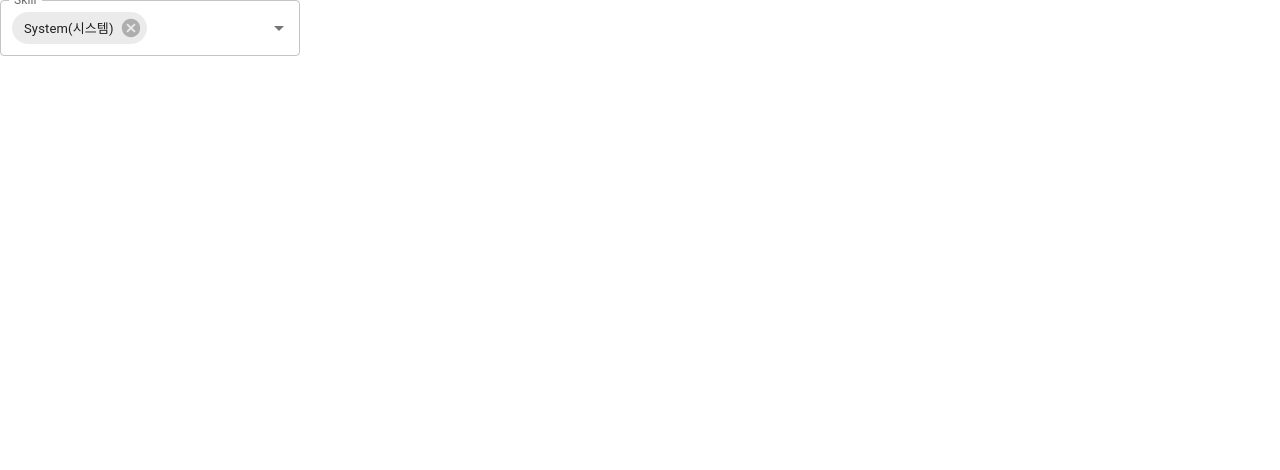
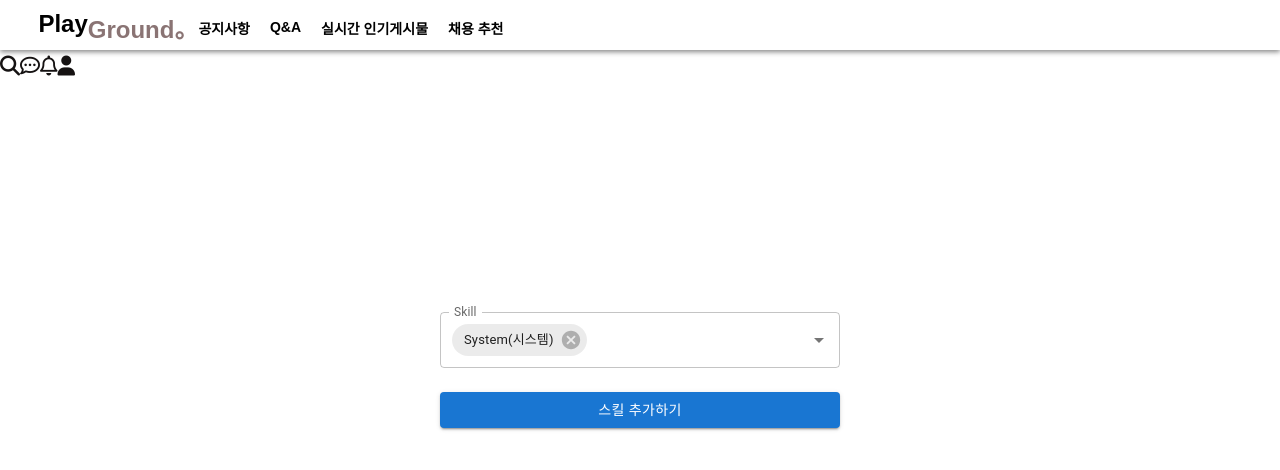
Before and after one commit to jaynamm/playground-react, a React (Create React App) app: page /mypage/myskill in a window 1280 px wide. Shown: the top 470 px of the page. Built offline with nearby package versions, Linux system fonts and the light colour scheme.

Commit message:
Feat : MyPage 기능을 추가하였습니다.

```diff
--- a/src/components/Mypage/MyPage.js
+++ b/src/components/Mypage/MyPage.js
@@ -91,6 +91,7 @@ const MyPage = () => {
       <Header />
       <div>
         <Box sx={{ display: 'flex', justifyContent: 'center', marginRight: '100px' }}>
+          <div style={{ display: 'flex', flexDirection: 'column' }}>
             {mypage && folowMyPage && (
               <Card sx={{ width: 260, height: 300, minWidth: 275, marginTop: '80px', backgroundColor: '#EDF4FF' }}>
                 <CardContent>
@@ -108,11 +109,25 @@ const MyPage = () => {
                 </CardContent>
                 <CardActions sx={{ justifyContent: 'center' }}>
                   <Button variant="contained">
+                    <Link to="/mypage/modify">회원정보 수정</Link>
+                  </Button>
+                </CardActions>
+              </Card>
+            )}
+            <Card sx={{ width: 260, height: 200, minWidth: 275, marginTop: '80px', backgroundColor: '#EDF4FF' }}>
+              <CardContent>
+                <Typography variant="h5" component="div" sx={{ textAlign: 'center', marginBottom: '10px' }}>
+                  나의 스킬
+                </Typography>
+                <Typography variant="body2">{mypage.myskill}</Typography>
+              </CardContent>
+              <CardActions sx={{ justifyContent: 'center' }}>
+                <Button variant="contained">
                   <Link to="/Mypage/MySkill">스킬 추가</Link>
                 </Button>
               </CardActions>
             </Card>
-          )}
+          </div>
 
           <Box sx={{ marginLeft: '80px' }}>
             <Tabs
--- a/src/components/Mypage/MySkill.js
+++ b/src/components/Mypage/MySkill.js
@@ -1,12 +1,18 @@
-import * as React from 'react';
-import Autocomplete from '@mui/material/Autocomplete';
-import TextField from '@mui/material/TextField';
-import Stack from '@mui/material/Stack';
+import React, { useState } from 'react';
+import { Autocomplete, TextField, Stack, Button } from '@mui/material';
+import { Link } from 'react-router-dom';
+
 import skill from '../Data/Skill';
+import Header from '../Base/Header';
 
 export default function MySkill() {
+  const [mySkill, setMySkill] = useState('');
+
   return (
-    <Stack spacing={3} sx={{ width: 300 }}>
+    <div>
+      <Header />
+      <div className="myPageModify">
+        <Stack spacing={3} sx={{ width: 400 }}>
           <Autocomplete
             multiple
             id="tags-outlined"
@@ -16,6 +22,11 @@ export default function MySkill() {
             filterSelectedOptions
             renderInput={(params) => <TextField {...params} label="Skill" />}
           />
+          <Button variant="contained">
+            <Link to="/mypage">스킬 추가하기</Link>
+          </Button>
         </Stack>
+      </div>
+    </div>
   );
 }
--- a/src/styles/Mypage.css
+++ b/src/styles/Mypage.css
@@ -13,9 +13,8 @@ body {
   width: auto;
 
   max-height: 250px;
-    padding: 10px 15px ;
+  padding: 10px 15px;
   margin: 20px auto 10px auto;
-
 }
 
 #profile {
@@ -27,18 +26,17 @@ body {
   width: auto;
 
   max-height: 250px;
-    padding:  15px;
+  padding: 15px;
   margin: 0px auto;
   border-top: 4px solid #397a758b;
   border-bottom: 4px solid #397a758b;
   /* border-radius: 25px; */
 }
 
-.profile_info td{
-    padding:4px;
+.profile_info td {
+  padding: 4px;
   font-size: 15px;
 }
-
 
 .profile_image {
   /* text-align:center; */
@@ -49,16 +47,15 @@ body {
   margin: auto;
   display: flex;
   justify-content: center;
-    align-items:center;
+  align-items: center;
 }
 
 #image {
-    min-Width:50px;
-    min-Height:50px;
-    width:80%;
-    height:80%;
-    aspect-ratio:1/1;
-
+  min-width: 50px;
+  min-height: 50px;
+  width: 80%;
+  height: 80%;
+  aspect-ratio: 1/1;
 }
 
 .profile_info {
@@ -71,21 +68,20 @@ body {
   text-align: right;
   width: 100px;
   height: 30px;
-
 }
 
 .btn-primary {
   font-size: 10px;
   background-color: white;
   border: 1.5px solid #3b3a3a4e;
-    --bs-btn-color: black ;
+  --bs-btn-color: black;
   --bs-btn-border-color: white;
   --bs-btn-hover-color: white;
   --bs-btn-hover-bg: #3b3a3a4e;
   --bs-btn-hover-border-color: #3b3a3a4e;
 }
 
-div.table{
+div.table {
   height: 100%;
   margin: 0;
 }
@@ -94,13 +90,13 @@ div.table{
   width: 100%;
 }
 
-.profile_info tr{
+.profile_info tr {
   height: 25%;
   width: 100px;
 }
 
 #firstrow td {
-    padding:0;
+  padding: 0;
 }
 
 #preview h1 {
@@ -109,8 +105,8 @@ div.table{
   font-weight: bold;
 }
 
-#preview table{
-    width: 100%
+#preview table {
+  width: 100%;
 }
 
 #preview {
@@ -149,12 +145,19 @@ div.content {
   font-size: 14px;
 }
 
-div #createdDate{
+div #createdDate {
   height: 12px;
   font-size: 10px;
-    padding-top:10px;
+  padding-top: 10px;
 }
 
-div.space{
+div.space {
   height: 500px;
 }
+
+.myPageModify {
+  display: flex;
+  justify-content: center;
+  align-items: center;
+  height: 80vh; /* 필요한 높이 값으로 변경 가능 */
+}
```
Lines whose indentation alone changed are shown as unchanged.
